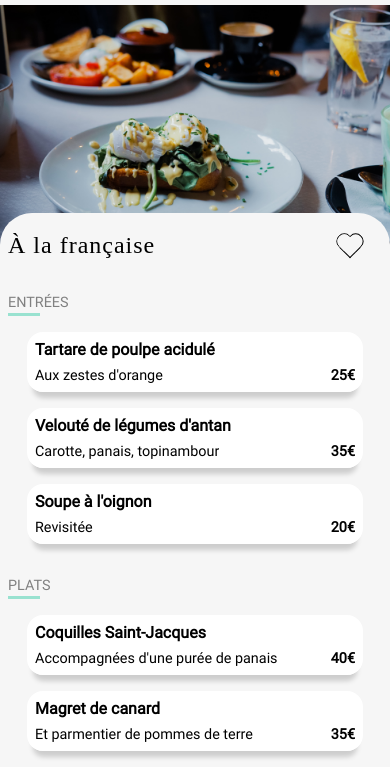
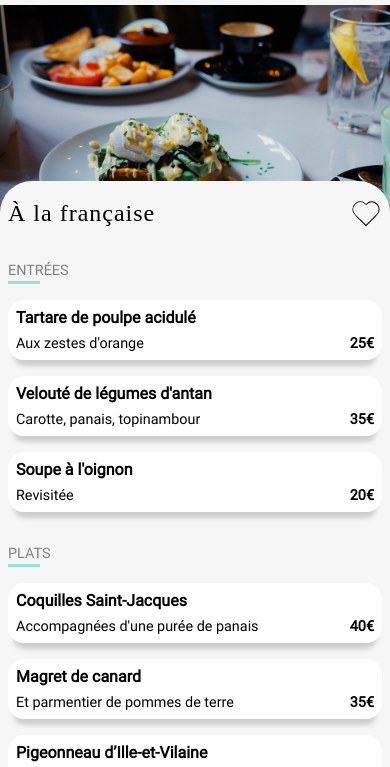
Before and after one commit to Mr-S1lence/DenisSamson_3_27082021, a website: page pages_de_menu/A_la_francaise.html in a window 390 px wide. Shown: the part 41-808 px from the top of the page. Drawn offline with Linux system fonts and the light colour scheme; a web font is replaced by a local one.

Commit message:
modif responsive page menu

```diff
--- a/sass/main.scss
+++ b/sass/main.scss
@@ -20,6 +20,6 @@
 @import "./components/cards";
 
 @import "./pages/menu";
-@import "./pages/menu-board.scss";
+@import "./pages/menu-board";
 
 @import "./layout/footer";
--- a/sass/pages/_menu-board.scss
+++ b/sass/pages/_menu-board.scss
@@ -4,7 +4,7 @@
 
 .menu-board{
     display: grid;
-    grid-template-columns: 1fr;
+    grid-template-columns: minmax(200px,1fr);
     grid-gap: 2rem;
     margin: 2rem 0 2rem 0;
     @include media-min("mobile-down"){
@@ -24,7 +24,8 @@
         background: #99e2d0;
     }
     &__subpart{
-        width: 21rem;
+/*         width: 21rem; */
+        width: 100%;
         margin: auto;
         @include media-min("mobile-down"){
             width: unset;
--- a/sass/pages/_menu.scss
+++ b/sass/pages/_menu.scss
@@ -32,7 +32,7 @@
 
 .menu{
     background: $color-background-elements;
-    margin-top: 13rem;
+    margin-top: 11rem;
     border-top-right-radius: 2rem;
     border-top-left-radius: 2rem;
     padding: 1rem 0.5rem;
@@ -47,7 +47,7 @@
         font-family: 'shrikhand-regular';
         font-size: 1.5rem;
         letter-spacing: 1px;
-        padding-right: 1rem;
+/*         padding-right: 1rem; */
         @include media-min("tablet-down"){
             font-size: 1.8rem;
             padding-right: 0;
```
Also changed, not shown: public/css/style.css, 1 other file.
